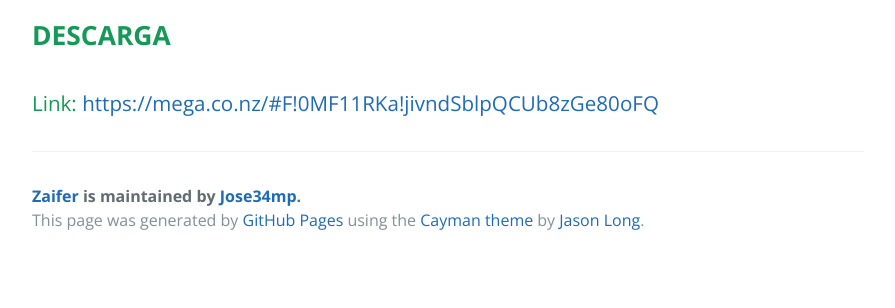
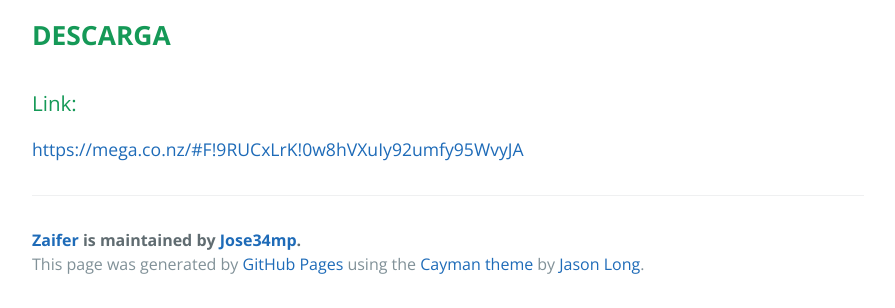
Before and after one commit to Antonio21MP/ZAIFER, a plain HTML site: page index.html in a window 1280 px wide. Shown: the part 1593-1901 px from the top of the page, without its empty margins (192-1087 px from the left). Before the commit the page ends 1857 px from the top, so only its background shows below. Drawn offline with nearby package versions, Linux system fonts and the light colour scheme.

Commit message:
Create gh-pages branch via GitHub

```diff
--- a/index.html
+++ b/index.html
@@ -48,8 +48,9 @@
 </h2>
 
 <h3>
-<a id="link-httpsmegaconzf0mf11rkajivndsblpqcub8zge80ofq" class="anchor" href="#link-httpsmegaconzf0mf11rkajivndsblpqcub8zge80ofq" aria-hidden="true"><span class="octicon octicon-link"></span></a>Link: <a href="https://mega.co.nz/#F!0MF11RKa!jivndSblpQCUb8zGe80oFQ">https://mega.co.nz/#F!0MF11RKa!jivndSblpQCUb8zGe80oFQ</a>
-</h3>
+<a id="link" class="anchor" href="#link" aria-hidden="true"><span class="octicon octicon-link"></span></a>Link:</h3>
+
+<p><a href="https://mega.co.nz/#F!9RUCxLrK!0w8hVXuIy92umfy95WvyJA">https://mega.co.nz/#F!9RUCxLrK!0w8hVXuIy92umfy95WvyJA</a></p>
 
       <footer class="site-footer">
         <span class="site-footer-owner"><a href="https://github.com/Jose34mp/ZAIFER">Zaifer</a> is maintained by <a href="https://github.com/Jose34mp">Jose34mp</a>.</span>
--- a/params.json
+++ b/params.json
@@ -1 +1 @@
-{"name":"Zaifer","tagline":"","body":"# **PROYECT ZAIFER** \r\n## _by Jose Mejia_\r\n## **DESCRIPCIÓN**\r\n### ZAIFER es un videojuego en el cual controlas a una nave espacial la cual tiene que esquivar a toda costa los obstáculos que se te pongan por enfrente, estos obstáculos pueden ser meteoros, naves extraterrestres entre otros, ahora bien si chocas con ellos perderás inmediatamente y te tocara empezar desde el primer nivel de nuevo si sobrevives a cada obstáculo de cada nivel tu puntaje ira aumentando.\r\n### Consigue sobrevivir para hacer de tu puntaje insuperable si cierras el juego mientras estas jugando tu puntaje se perderá así que no lo cierres hasta que hayas sido eliminado en el juego. \r\n\r\n## **SCREENSHOTS**\r\n![](https://github.com/Jose34mp/ParaElProyecto/blob/master/Captura%20de%20pantalla%20de%202015-04-05%2021:07:54.png?raw=true)![](https://github.com/Jose34mp/ParaElProyecto/blob/master/Captura%20de%20pantalla%20de%202015-04-05%2021:08:06.png?raw=true)![](https://github.com/Jose34mp/ParaElProyecto/blob/master/Captura%20de%20pantalla%20de%202015-04-05%2021:09:07.png?raw=true)![](https://github.com/Jose34mp/ParaElProyecto/blob/master/Captura%20de%20pantalla%20de%202015-04-05%2021:10:36.png?raw=true)\r\n## **DESCARGA**\r\n### Link: https://mega.co.nz/#F!0MF11RKa!jivndSblpQCUb8zGe80oFQ","google":"","note":"Don't delete this file! It's used internally to help with page regeneration."}
+{"name":"Zaifer","tagline":"","body":"# **PROYECT ZAIFER** \r\n## _by Jose Mejia_\r\n## **DESCRIPCIÓN**\r\n### ZAIFER es un videojuego en el cual controlas a una nave espacial la cual tiene que esquivar a toda costa los obstáculos que se te pongan por enfrente, estos obstáculos pueden ser meteoros, naves extraterrestres entre otros, ahora bien si chocas con ellos perderás inmediatamente y te tocara empezar desde el primer nivel de nuevo si sobrevives a cada obstáculo de cada nivel tu puntaje ira aumentando.\r\n### Consigue sobrevivir para hacer de tu puntaje insuperable si cierras el juego mientras estas jugando tu puntaje se perderá así que no lo cierres hasta que hayas sido eliminado en el juego. \r\n\r\n## **SCREENSHOTS**\r\n![](https://github.com/Jose34mp/ParaElProyecto/blob/master/Captura%20de%20pantalla%20de%202015-04-05%2021:07:54.png?raw=true)![](https://github.com/Jose34mp/ParaElProyecto/blob/master/Captura%20de%20pantalla%20de%202015-04-05%2021:08:06.png?raw=true)![](https://github.com/Jose34mp/ParaElProyecto/blob/master/Captura%20de%20pantalla%20de%202015-04-05%2021:09:07.png?raw=true)![](https://github.com/Jose34mp/ParaElProyecto/blob/master/Captura%20de%20pantalla%20de%202015-04-05%2021:10:36.png?raw=true)\r\n## **DESCARGA**\r\n### Link:\r\n[https://mega.co.nz/#F!9RUCxLrK!0w8hVXuIy92umfy95WvyJA](https://mega.co.nz/#F!9RUCxLrK!0w8hVXuIy92umfy95WvyJA)","google":"","note":"Don't delete this file! It's used internally to help with page regeneration."}
```
